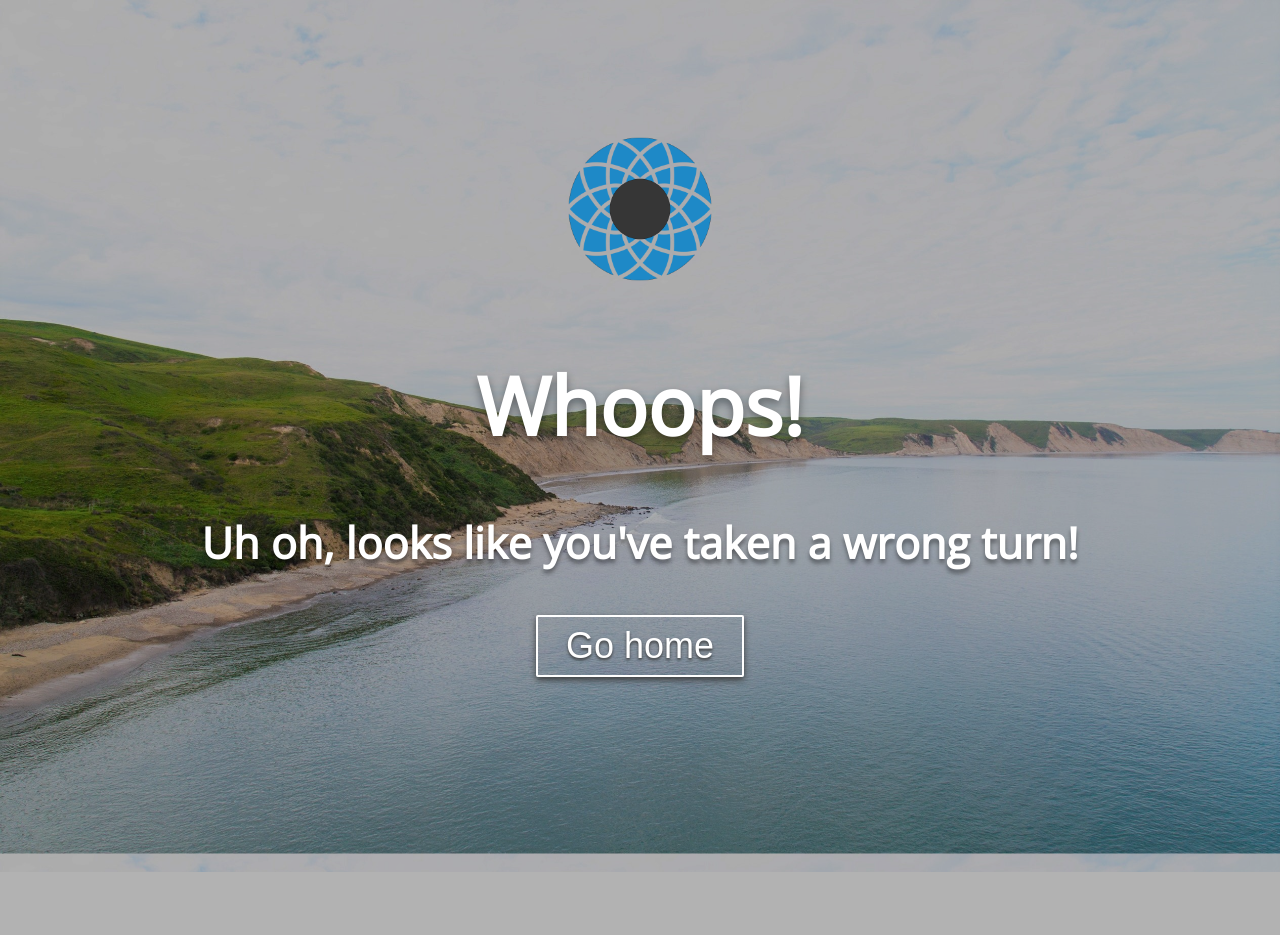
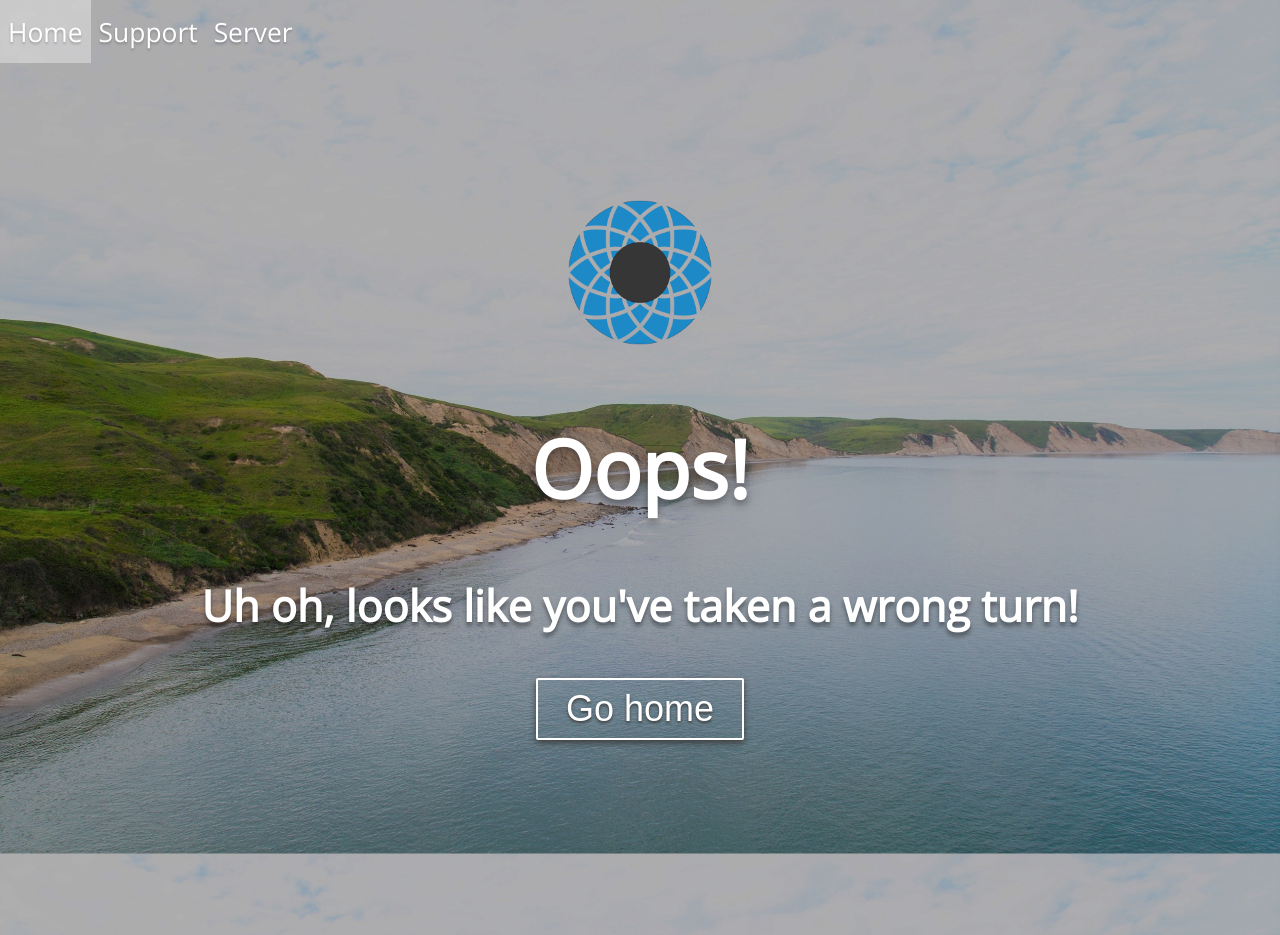
Before and after one commit to ProCreeper2000/iris-bot, a plain HTML site: page 404.html in a window 1280 px wide. Before the commit the page ends 872 px from the top, so only its background shows below. Drawn offline with nearby package versions, Linux system fonts and the light colour scheme.

Commit message:
lil fixe

```diff
--- a/404.html
+++ b/404.html
@@ -14,15 +14,18 @@
 
 
 <body>
-    <div class="nav-left header">
-        <!--<a class=nav-item href="http://procreeper.cf" style="color: black;"><p> shit </p></a>-->
-    </div>
-    <div style="text-align:center; color:white; min-height: 100vh;">
+    <ul class="animated slideInDown">
+        <li><a href="/">Home</a></li>
+        <li><a href="/support.html">Support</a></li>
+        <li><a href="/server.html">Server</a></li>
+    </ul>
+
+    <div style="text-align:center; color:white important!; min-height: 100vh;">
         <div style="margin-top: 9vh">
             <br><br><br>
             <a href="/index.html"> <img src="logo.png" alt="IrisLogo" class="logo"></a>
             <br>
-            <h1> Whoops! </h1>
+            <h1> Oops! </h1>
             <h3> Uh oh, looks like you've taken a wrong turn! </h3>
             <a href="/"><input type="button" value="Go home" class="button1"></a>
         </div>
```
Also changed, not shown: index.html (+1 -4 lines).
